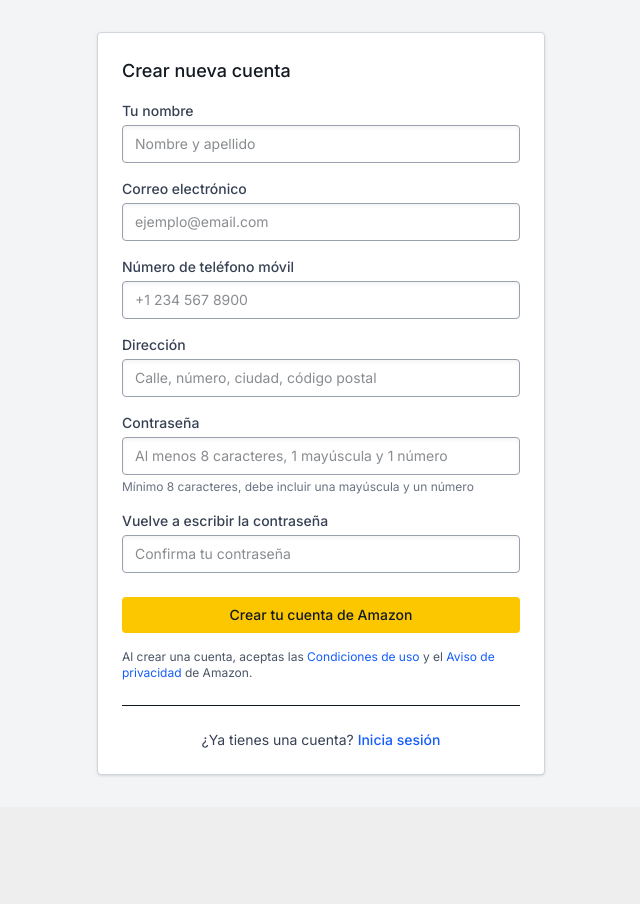
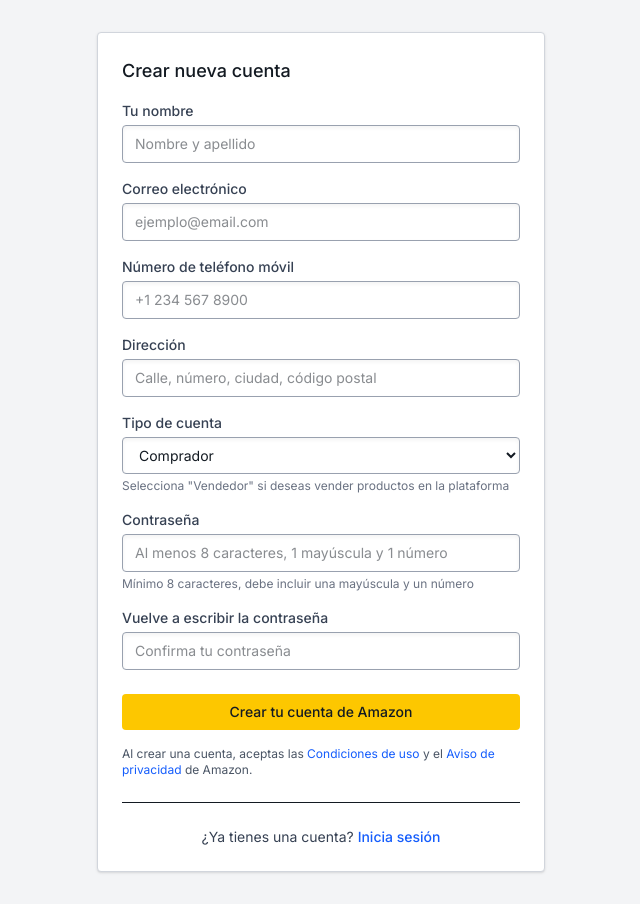
Before and after one commit to DRTX2/copying-amazon, a Next.js app: page /auth/register in a window 1280 px wide. Shown: the whole page, without its empty margins (319-959 px from the left). Before the commit the page ends 807 px from the top, so only its background shows below. Built offline with nearby package versions, Linux system fonts and the light colour scheme; no server answers.

Commit message:
feat(auth): update register page and auth types

```diff
--- a/src/app/auth/register/page.tsx
+++ b/src/app/auth/register/page.tsx
@@ -19,6 +19,7 @@
     .regex(/[A-Z]/, "La contraseña debe contener al menos una mayúscula")
     .regex(/[0-9]/, "La contraseña debe contener al menos un número"),
   confirmPassword: z.string(),
+  role: z.enum(["USER", "SELLER"]).optional().default("USER"),
 }).refine((data) => data.password === data.confirmPassword, {
   message: "Las contraseñas no coinciden",
   path: ["confirmPassword"],
@@ -148,6 +149,27 @@
             )}
           </div>
 
+          {/* Role Selection */}
+          <div className="mb-4">
+            <label
+              htmlFor="role"
+              className="block text-sm font-medium text-gray-700"
+            >
+              Tipo de cuenta
+            </label>
+            <select
+              id="role"
+              {...register("role")}
+              className="mt-1 block w-full border border-gray-400 rounded-sm px-3 py-2 text-sm shadow-inner focus:outline-none focus:ring-2 focus:ring-yellow-500"
+            >
+              <option value="USER">Comprador</option>
+              <option value="SELLER">Vendedor</option>
+            </select>
+            <p className="text-xs text-gray-500 mt-1">
+              Selecciona "Vendedor" si deseas vender productos en la plataforma
+            </p>
+          </div>
+
           {/* Password Field */}
           <div className="mb-4">
             <label
--- a/src/features/auth/types/auth.types.ts
+++ b/src/features/auth/types/auth.types.ts
@@ -3,7 +3,7 @@
   name: string;
   email: string;
   avatar?: string;
-  role: 'USER' | 'ADMIN' | 'MODERATOR';
+  role: 'USER' | 'ADMIN' | 'MODERATOR' | 'SELLER';
   authorities?: string[]; // Para los roles/authorities de Spring Security
   preferences?: {
     language: string;
@@ -37,7 +37,7 @@
   confirmPassword: string;
   address: string;
   phone: string;
-  role?: 'USER' | 'ADMIN' | 'MODERATOR'; // Optional, default to USER
+  role?: 'USER' | 'ADMIN' | 'MODERATOR' | 'SELLER'; // Optional, default to USER
 }
 
 export interface AuthResponse {
```
